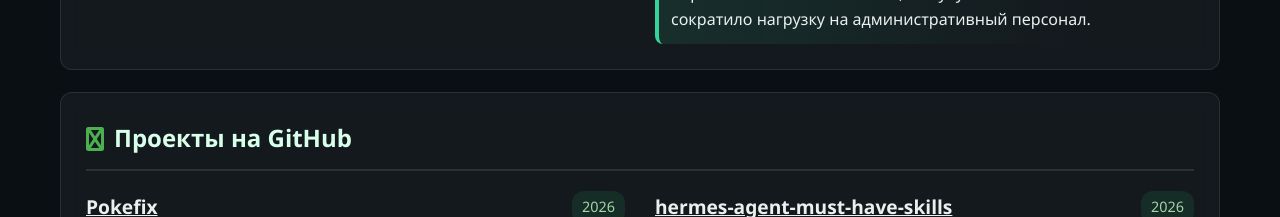
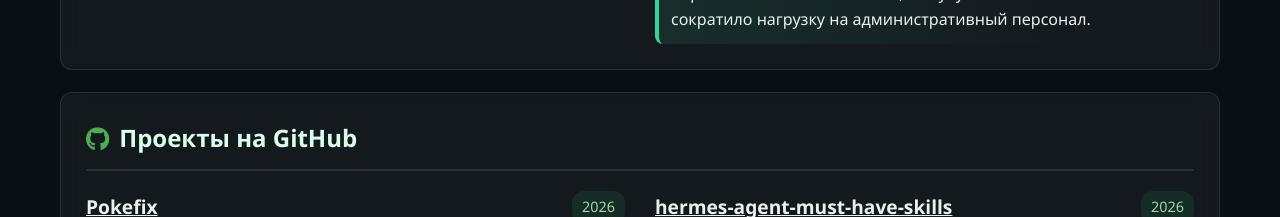
Before and after one commit to defdis/defdis.github.io, a plain HTML site: page index.html in a window 1280 px wide. Shown: the part 3940-4157 px from the top of the page. Drawn offline with Linux system fonts and the light colour scheme.

Commit message:
fab fa-github для иконки секции

```diff
--- a/index.html
+++ b/index.html
@@ -1037,7 +1037,7 @@
 
     <!-- GITHUB REPOS -->
     <section class="card full">
-        <h2><i class="fas fa-github"></i> Проекты на GitHub</h2>
+        <h2><i class="fab fa-github"></i> Проекты на GitHub</h2>
         <div class="cols cols-2 cols-flow">
             <div class="project-item reveal">
                     <div class="project-header">
```
